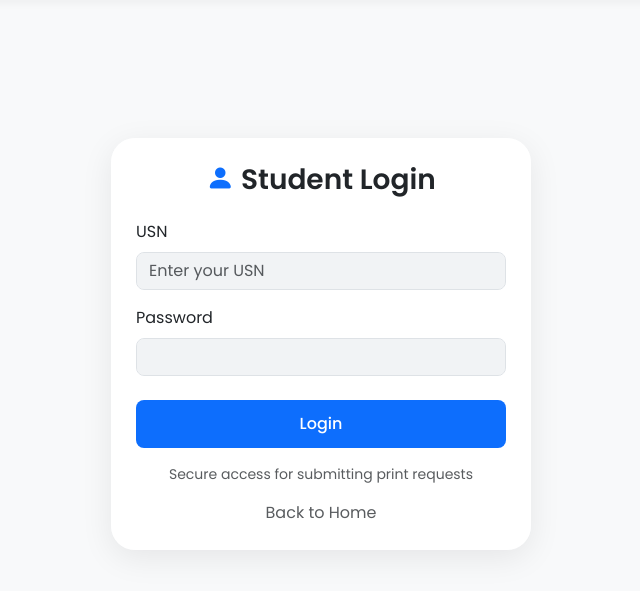
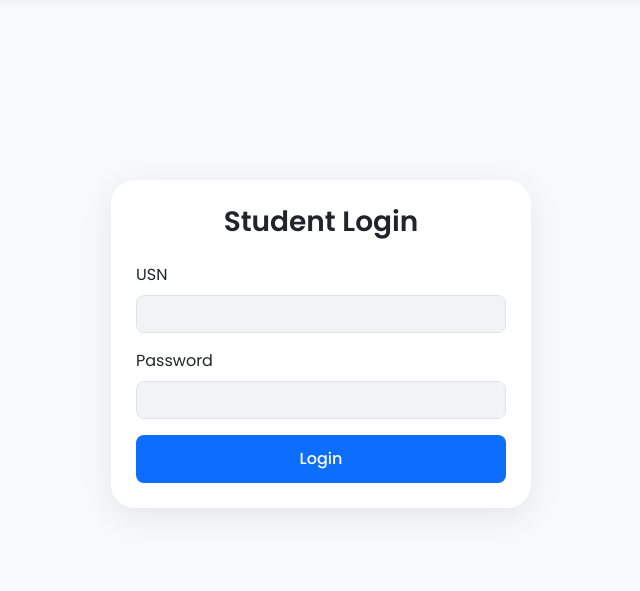
Before and after one commit to Aishwarya160/QuickPrint, a Flask app: page /login in a window 1280 px wide. Shown: the part 56-647 px from the top of the page, without its empty margins (319-959 px from the left). Run offline with Flask 3, Linux system fonts and the light colour scheme.

Commit message:
modifications

```diff
--- a/app.py
+++ b/app.py
@@ -6,8 +6,10 @@ from werkzeug.utils import secure_filename
 from flask import send_from_directory
 from PyPDF2 import PdfReader
 from flask import abort
+from werkzeug.exceptions import BadRequest
 from datetime import datetime
 from datetime import timedelta
+
 
 
 def utc_to_ist(dt):
@@ -159,13 +161,21 @@ def normalize_input(value):
     value = re.sub(r'\s+', '', value)  # remove all whitespace
     return value.upper()
 
+from flask import request, render_template, redirect, url_for, session, flash
+import re
+
+def normalize_input(val):
+    if not val:
+        return ""
+    return re.sub(r"\s+", "", val).upper()
+
 @app.route("/login", methods=["GET", "POST"])
 def login():
     if request.method == "POST":
+        # 🔹 SAFE reads (NEVER cause 400)
         usn = normalize_input(request.form.get("user_id", ""))
         password = request.form.get("password", "").strip()
 
-        # 🔹 Prevent empty submission (important)
         if not usn or not password:
             flash("Please enter all fields")
             return render_template("login.html")
@@ -175,13 +185,14 @@ def login():
         if user and user.password == password:
             session.clear()
             session["user_id"] = user.id
-            session["role"] = user.role
+            session["role"] = "student"
             flash("Login successful")
             return redirect(url_for("dashboard"))
 
         flash("Invalid credentials")
 
     return render_template("login.html")
+
 
 import re
 
@@ -191,19 +202,16 @@ def normalize_input(value):
     value = re.sub(r'\s+', '', value)
     return value.upper()
 
-
 @app.route("/staff_login", methods=["GET", "POST"])
 def staff_login():
     if request.method == "POST":
         user_id = normalize_input(request.form.get("user_id", ""))
         password = request.form.get("password", "").strip()
 
-        # Safety check
         if not user_id or not password:
             flash("Please enter all fields")
             return render_template("staff_login.html")
 
-        # 🔹 Staff credentials (static)
         if user_id == "STAFF1" and password == "aiml":
             session.clear()
             session["user_id"] = "staff1"
@@ -214,6 +222,7 @@ def staff_login():
         flash("Invalid credentials")
 
     return render_template("staff_login.html")
+
 
 
 
@@ -457,7 +466,9 @@ def upload_payment_proof(req_id):
     return render_template("upload_payment_proof.html", req=req, upi_link=upi_link)
 
 
-
+@app.errorhandler(BadRequest)
+def handle_bad_request(e):
+    return render_template("error_400.html"), 400
 
 
 if __name__ == "__main__":
--- /dev/null
+++ b/templates/error_400.html
@@ -0,0 +1,3 @@
+<h3>Bad Request</h3>
+<p>Please refresh the page and try again.</p>
+<a href="{{ url_for('home') }}">Go Home</a>
--- a/templates/login.html
+++ b/templates/login.html
@@ -1,22 +1,18 @@
 {% extends "base.html" %}
-
 {% block content %}
 
-<div class="d-flex justify-content-center align-items-center" style="min-height: 80vh;">
-    <div class="glass-card" style="width: 100%; max-width: 420px;">
+<div class="d-flex justify-content-center align-items-center" style="min-height:80vh;">
+  <div class="glass-card" style="max-width:420px;width:100%;">
 
-        <h3 class="text-center mb-4">
-            <i class="bi bi-person-fill text-primary"></i> Student Login
-        </h3>
+    <h3 class="text-center mb-4">Student Login</h3>
 
-        <form method="POST" action="{{ url_for('login') }}">
+    <form method="POST" action="{{ url_for('login') }}" enctype="application/x-www-form-urlencoded">
+
       <div class="mb-3">
         <label class="form-label">USN</label>
-                <input
-                    type="text"
+        <input type="text"
                class="form-control"
                name="user_id"
-                    placeholder="Enter your USN"
                required
                autocomplete="off"
                autocapitalize="characters"
@@ -25,28 +21,15 @@
 
       <div class="mb-3">
         <label class="form-label">Password</label>
-                <input
-                    type="password"
+        <input type="password"
                class="form-control"
                name="password"
                required
                autocomplete="off">
       </div>
 
-            <button type="submit" class="btn btn-primary w-100 mt-2">
-                Login
-            </button>
+      <button type="submit" class="btn btn-primary w-100">Login</button>
     </form>
-
-        <p class="text-center text-muted small mt-3">
-            Secure access for submitting print requests
-        </p>
-
-        <div class="text-center mt-2">
-            <a href="{{ url_for('home') }}" class="text-decoration-none text-muted">
-                Back to Home
-            </a>
-        </div>
 
   </div>
 </div>
```
Also changed, not shown: templates/staff.html (+5 -11 lines). Lines whose indentation alone changed are shown as unchanged.
